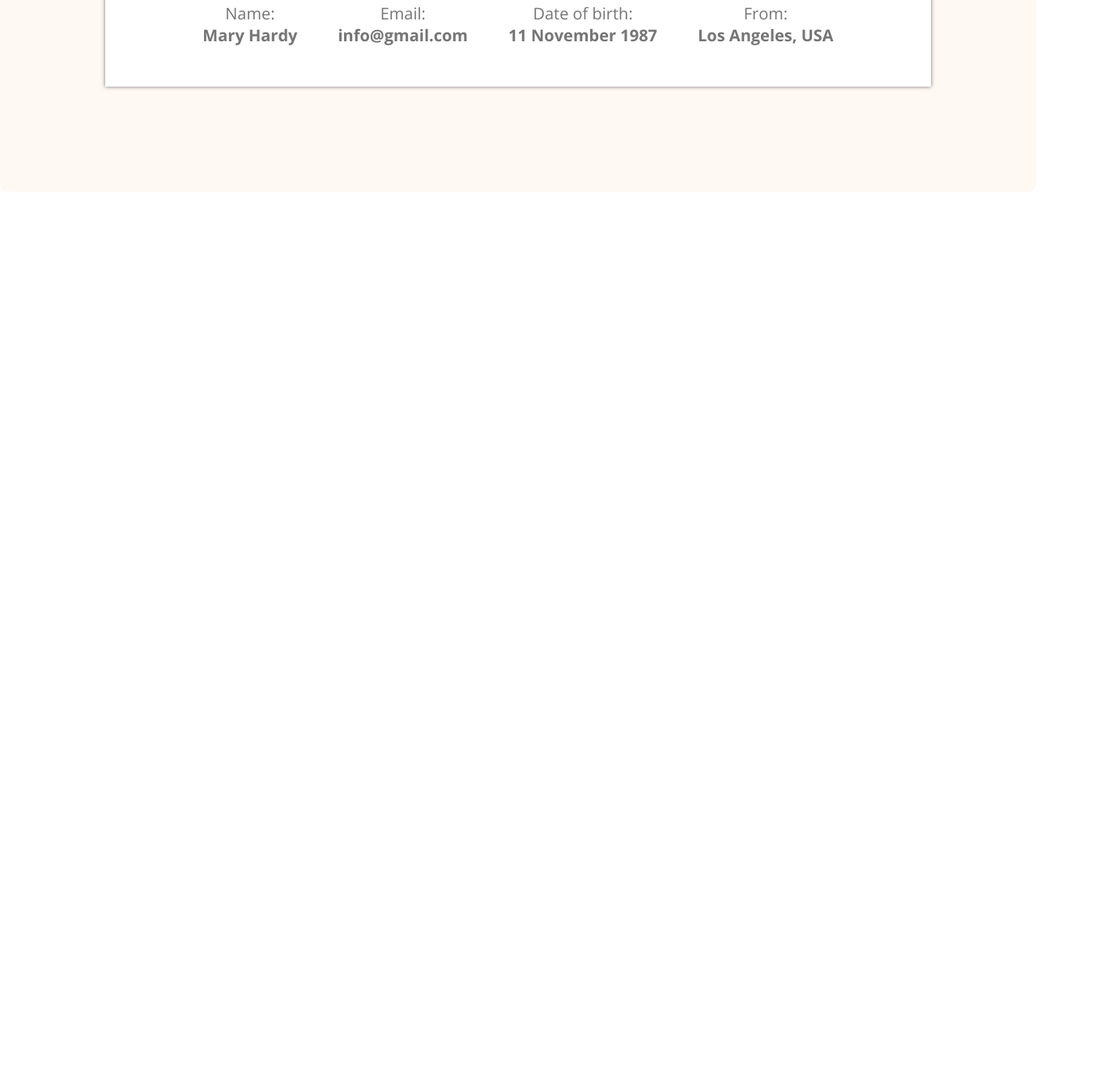
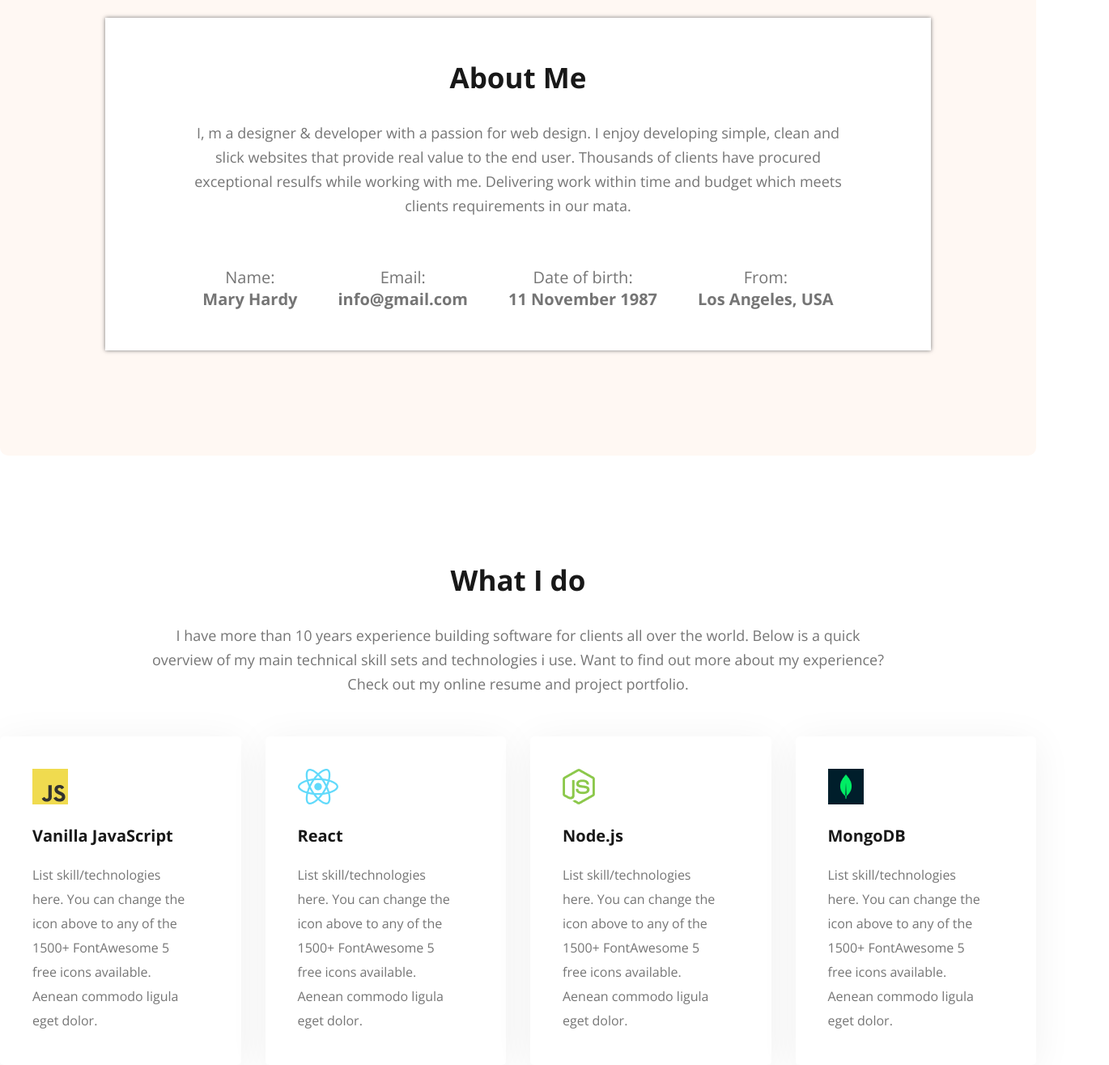
Before and after one commit to mithi2209/Web-Portfolio-1.0.2, a plain HTML site: page index.html in a window 1280 px wide. Shown: the part 1079-2395 px from the top of the page at 81% size, 1370 px wide, since content can reach past the window. Before the commit the page ends 1316 px from the top, so only its background shows below. Drawn offline with nearby package versions, Linux system fonts and the light colour scheme.

Commit message:
added skills card section with mobile responsiveness

```diff
--- a/index.html
+++ b/index.html
@@ -51,7 +51,7 @@
 
             <!-- Banner Image -->
              <div class="banner-img"    >
-                <img src="./portfolio-resources/images/hardy.png" alt="">
+                <img src="images/hardy.png" alt="">
              </div>
         </div>
 
@@ -97,6 +97,60 @@
           </div>
 
         </section>
+
+        <!-- What I do Section -->
+        <section id="what-i-do-section">
+            <div class="section-heading">
+                <h2 class="section-title">What I do</h2>
+                <p class="section-description">I have more than 10 years experience building software for clients all over the world. Below is a quick overview of my main technical skill sets and technologies i use. Want to find out more about my experience? Check out my online resume and project portfolio.</p>
+            </div>
+
+            <div id="skills-card-container" class="container">
+
+                <div class="skill-card">
+                    <img src="images/icons/js.png" alt="">
+
+                    <div class="card-contents">
+                        <h4>Vanilla JavaScript</h4>
+                        <p>List skill/technologies here. You can change the icon above to
+                            any of the 1500+ FontAwesome 5 free icons available. Aenean commodo
+                            ligula eget dolor.</p>
+                    </div>
+                </div>
+
+                <div class="skill-card">
+                    <img src="images/icons/react.png" alt="">
+
+                    <div class="card-contents">
+                        <h4>React</h4>
+                        <p>List skill/technologies here. You can change the icon above to
+                            any of the 1500+ FontAwesome 5 free icons available. Aenean commodo
+                            ligula eget dolor.</p>
+                    </div>
+                </div>
+                <div class="skill-card">
+                    <img src="images/icons/nodejs.png" alt="">
+
+                    <div class="card-contents">
+                        <h4>Node.js</h4>
+                        <p>List skill/technologies here. You can change the icon above to
+                            any of the 1500+ FontAwesome 5 free icons available. Aenean commodo
+                            ligula eget dolor.</p>
+                    </div>
+                </div>
+                <div class="skill-card">
+                    <img src="images/icons/mongo.png" alt="">
+
+                    <div class="card-contents">
+                        <h4>MongoDB</h4>
+                        <p>List skill/technologies here. You can change the icon above to
+                            any of the 1500+ FontAwesome 5 free icons available. Aenean commodo
+                            ligula eget dolor.</p>
+                    </div>
+                </div>
+
+            </div>
+         </section>
     </main>
 
 
--- a/styles/portfolio.css
+++ b/styles/portfolio.css
@@ -39,9 +39,8 @@
 
     header{
         background:rgba(255, 248, 243, 1);
-        background-image: url("../portfolio-resources/images/developer.png"),
-        url("../portfolio-resources/images/header_bg.png") ;
-
+        background-image: url("../images/developer.png"),
+        url("../images/header_bg.png");
         background-repeat: no-repeat;
         background-position: top left , bottom right;
         background-position-y : center , bottom;
@@ -223,6 +222,66 @@
         color: #757575;
     }
 
+/* What I Do Section Styles */
+
+    #what-i-do-section{
+        margin-top: 130px;
+    }
+
+    .section-title{
+        color: #181818;
+        font-size: 35px;
+        font-weight: 700;
+        text-align: center;
+    }
+
+    .section-description{
+        color: #757575;
+        font-size: 18px;
+        font-weight: 400;
+        line-height: 30px;
+        text-align: center;
+        margin:30px auto 0 auto;
+        width: 909px;
+    }
+
+    #skills-card-container{
+        display: flex;
+        justify-content: center;
+        align-items: center;
+        margin-top: 50px;
+        gap: 30px;
+
+
+    }
+
+    .skill-card{
+        box-shadow: 0px 6px 50px 0px rgba(0, 0, 0, 0.06);
+        border-radius: 5px;
+        background: #ffffff;
+        width: 300px;
+        padding: 40px;
+    }
+
+    .card-contents{
+        margin-top:20px
+    }
+
+    .card-contents h4{
+        color: #181818;
+        font-size: 20px;
+        font-weight: 700;
+        margin-bottom: 20px;
+    }
+
+    .card-contents p{
+        color: #757575;
+        font-size: 16px;
+        font-weight: 400;
+        line-height: 30px;
+        width: 200px;
+    }
+
 /* Responsive for small devices */
     @media screen and (max-width:576px) {
 
@@ -243,7 +302,7 @@
         }
 
         header{
-        background-image:url("../portfolio-resources/images/header_bg.png") ;
+        background-image:url("../images/header_bg.png") ;
         background-repeat: no-repeat;
         background-position: bottom right;
 
@@ -325,8 +384,31 @@
             font-size: 18px;
         }
 
+    /* What I Do Section Responsive */
+
+        #what-i-do-section{
+        margin-top: 50px;
+        }
+
+        .section-description{
+            line-height: normal;
+            margin: 20px auto 0 auto;
+            width: 300px;
+        }
+
+        #skills-card-container{
+            flex-direction: column;
+            gap: 30px;
+        }
+
+
+
 
     }
+
+
+
+
 
 /* Responsive For Medium Device */
     @media screen and (min-width:576px) and (max-width:992px){
@@ -338,7 +420,7 @@
         }
 
         header{
-        background-image:url("../portfolio-resources/images/header_bg.png") ;
+        background-image:url("../images/header_bg.png") ;
         background-repeat: no-repeat;
         background-position: bottom right;
 
```
Also changed, not shown: images/developer.png (added), images/hardy.png (added), images/header_bg.png (added), images/icons/facebook.png (added), images/icons/insta.png (added), images/icons/js.png (added), images/icons/mongo.png (added), images/icons/nodejs.png (added), images/icons/react.png (added), images/icons/twitter.png (added).
